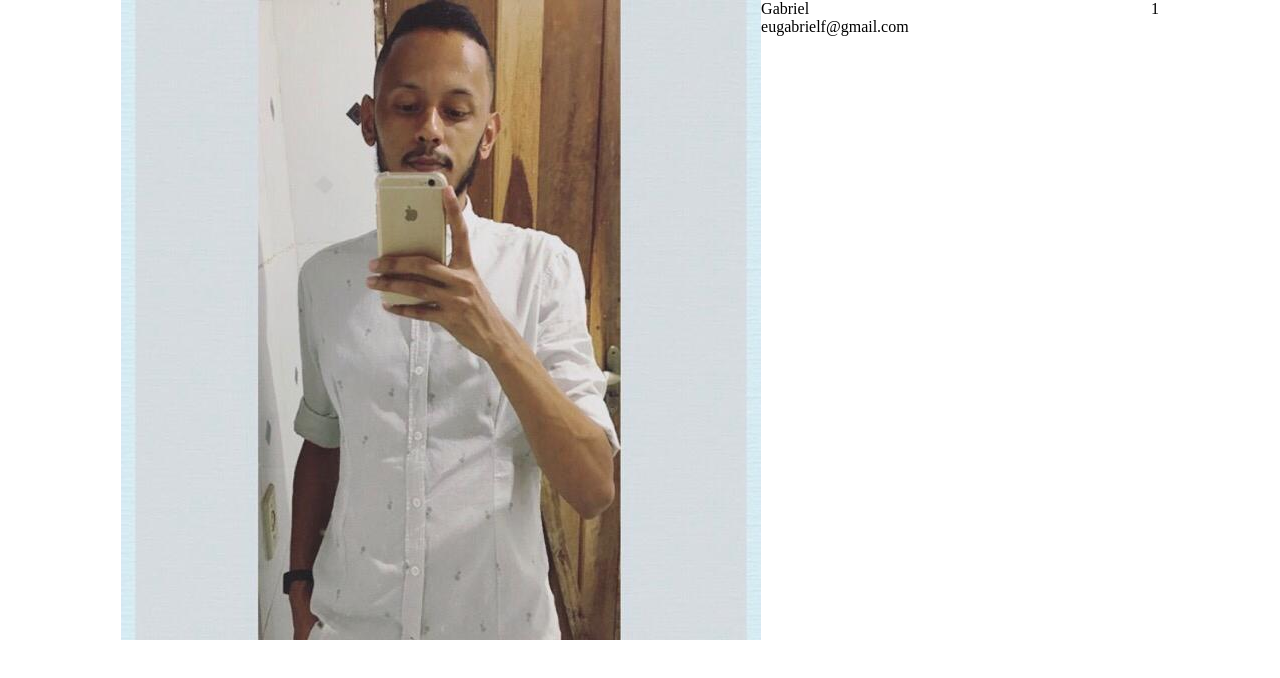
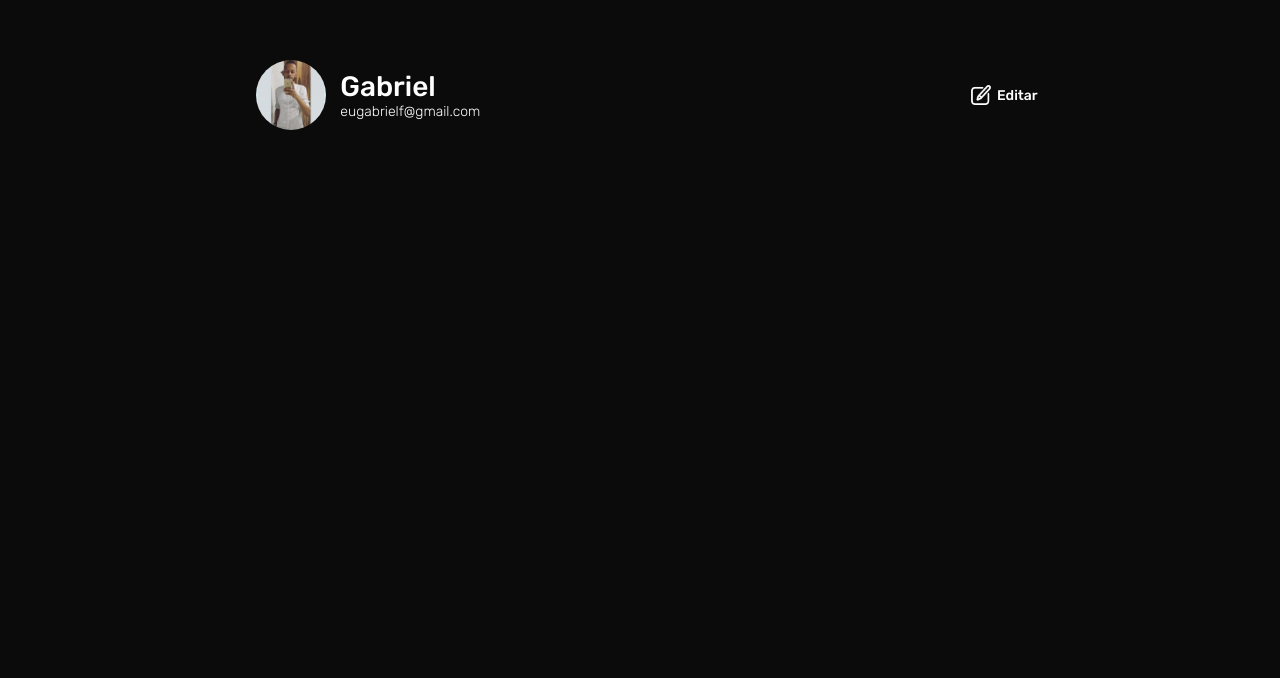
Before and after one commit to Gabriel200395/Profile-component, a plain HTML site: page index.html in a window 1280 px wide. Drawn offline with Linux system fonts and the light colour scheme.

Commit message:
arrumando front

```diff
--- a/css/style-dados-usuario.css
+++ b/css/style-dados-usuario.css
@@ -1,3 +1,42 @@
 .dados-usuario {
   display: flex;
+  align-items: center;
 }
+
+.dados-usuario img {
+  height: 70px;
+  width: 70px;
+  border-radius: 50%;
+  margin: 0px 14px;
+}
+
+.dados-usuario .informacao-usuario p {
+  color: #fff;
+  font-family: "Rubik", sans-serif;
+  font-weight: 300;
+  font-size: 14px;
+}
+
+.dados-usuario .informacao-usuario p:nth-child(1) {
+  color: #fff;
+  font-family: "Rubik", sans-serif;
+  font-weight: 500;
+  font-size: 28px;
+}
+
+.icone-editar {
+  display: flex;
+  align-items: center;
+}
+
+.icone-editar img {
+  height: 20px;
+  margin: 0px 6px;
+}
+
+.icone-editar p {
+  color: #fff;
+  font-family: "Rubik", sans-serif;
+  font-weight: 400;
+  font-size: 14px;
+}
--- a/css/style-global.css
+++ b/css/style-global.css
@@ -2,3 +2,7 @@
   margin: 0;
   padding: 0;
 }
+
+body {
+  background-color: #0c0b0b;
+}
--- a/css/style-usuario.css
+++ b/css/style-usuario.css
@@ -1,4 +1,6 @@
 .display-usuario {
   display: flex;
   justify-content: space-around;
+  align-items: center;
+  margin-top: 60px;
 }
--- a/index.html
+++ b/index.html
@@ -3,6 +3,13 @@
   <head>
     <meta charset="UTF-8" />
     <meta name="viewport" content="width=device-width, initial-scale=1.0" />
+    <link rel="preconnect" href="https://fonts.gstatic.com" />
+    <link rel="preconnect" href="https://fonts.gstatic.com" />
+    <link
+      href="https://fonts.googleapis.com/css2?family=Rubik:ital,wght@0,300;0,500;1,400&display=swap"
+      rel="stylesheet"
+    />
+
     <link rel="stylesheet" href="./css/style-global.css" />
     <link rel="stylesheet" href="./css/style-usuario.css" />
     <link rel="stylesheet" href="./css/style-dados-usuario.css" />
@@ -18,7 +25,10 @@ Amarelo: #725200
     -->
     <section>
       <div class="dados-usuario"></div>
-      <div>1</div>
+      <div class="icone-editar"></div>
+    </section>
+    <section>
+      <div id="cards"></div>
     </section>
     <script src="./js/informacao-usuario.js"></script>
   </body>
--- a/js/informacao-usuario.js
+++ b/js/informacao-usuario.js
@@ -7,8 +7,10 @@ usuario();
 
 function dadosUsuario() {
   let usuario = document.querySelector(".dados-usuario");
+  let icone = document.querySelector(".icone-editar");
   imagemUsuario(usuario);
   informcaoUsuario(usuario);
+  iconeEditar(icone);
 }
 
 dadosUsuario();
@@ -22,6 +24,7 @@ function imagemUsuario(usuario) {
 function informcaoUsuario(usuario) {
   let secaoDiv = document.createElement("div");
   usuario.appendChild(secaoDiv);
+  secaoDiv.setAttribute("class", "informacao-usuario");
   nomeUsuario(secaoDiv);
   emailUsuario(secaoDiv);
 }
@@ -37,3 +40,13 @@ function emailUsuario(div) {
   email.innerText = "eugabrielf@gmail.com";
   div.appendChild(email);
 }
+
+function iconeEditar(icone) {
+  let imagemIcone = document.createElement("img");
+  imagemIcone.setAttribute("src", "./img/botao-editar.png");
+  icone.appendChild(imagemIcone);
+
+  let texto = document.createElement("p");
+  texto.innerText = "Editar";
+  icone.appendChild(texto);
+}
```
